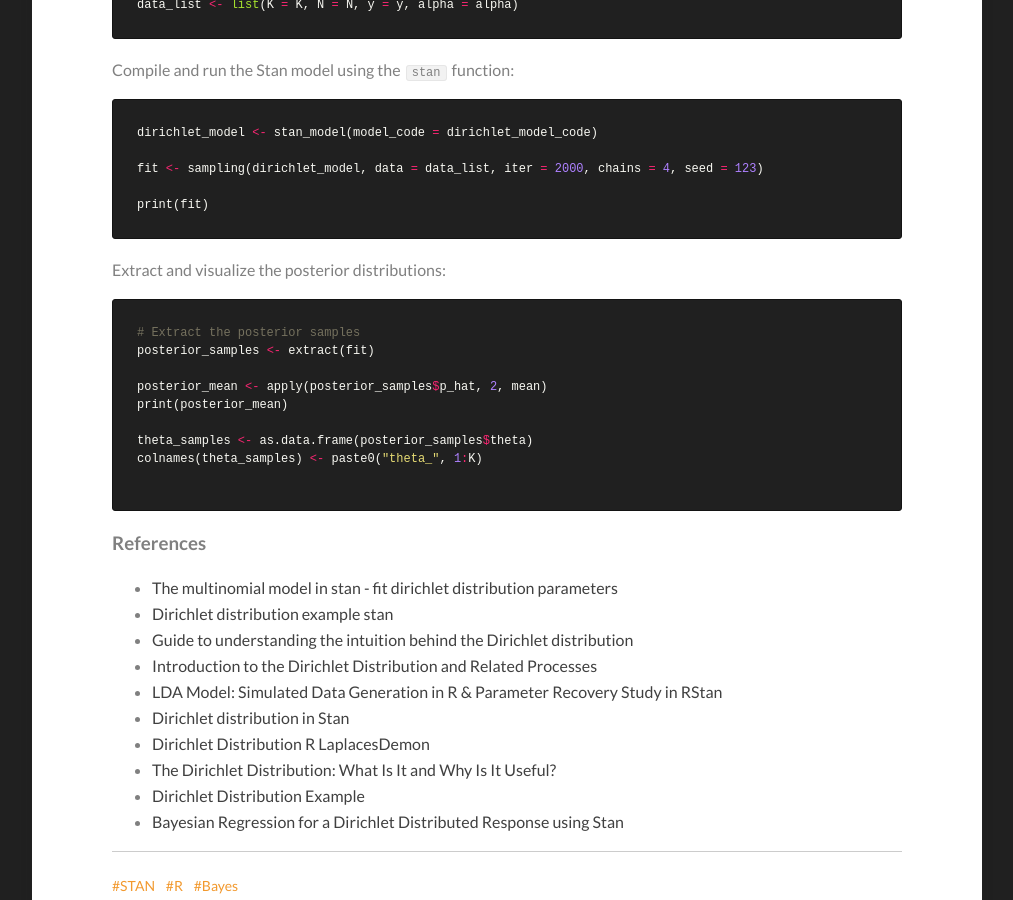
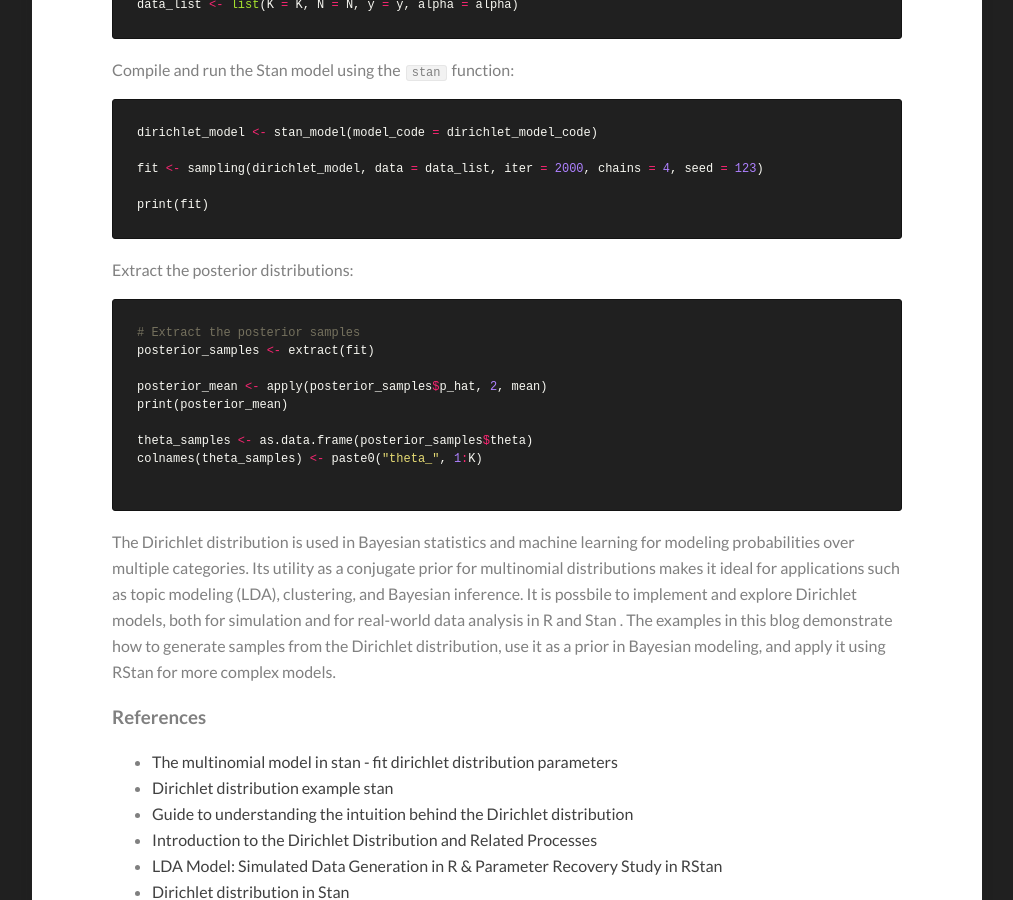
Before and after one commit to Kamran-Afzali/Kamran-Afzali.github.io, a Jekyll site: the page built from _posts/2024-11-25-Dirichlet_Distribution.md, in a window 1280 px wide and 900 px high, scrolled down 4984 px. Shown: the whole window, without its empty margins (133-1146 px from the left). Built offline with Jekyll 4.4.1, drawn with Linux system fonts in a browser that asks for light colours; formulas are drawn with MathJax 3.

Commit message:
Update 2024-11-25-Dirichlet_Distribution.md

````diff
--- a/_posts/2024-11-25-Dirichlet_Distribution.md
+++ b/_posts/2024-11-25-Dirichlet_Distribution.md
@@ -201,7 +201,7 @@ fit <- sampling(dirichlet_model, data = data_list, iter = 2000, chains = 4, seed
 print(fit)
 ```
 
-Extract and visualize the posterior distributions:
+Extract the posterior distributions:
 
 ```r
 # Extract the posterior samples
@@ -215,7 +215,7 @@ colnames(theta_samples) <- paste0("theta_", 1:K)
 
 ```
 
-
+The Dirichlet distribution is used in Bayesian statistics and machine learning for modeling probabilities over multiple categories. Its utility as a conjugate prior for multinomial distributions makes it ideal for applications such as topic modeling (LDA), clustering, and Bayesian inference. It is possbile to implement and explore Dirichlet models, both for simulation and for real-world data analysis in R and Stan . The examples in this blog demonstrate how to generate samples from the Dirichlet distribution, use it as a prior in Bayesian modeling, and apply it using RStan for more complex models.
 
 ### References
 
````
